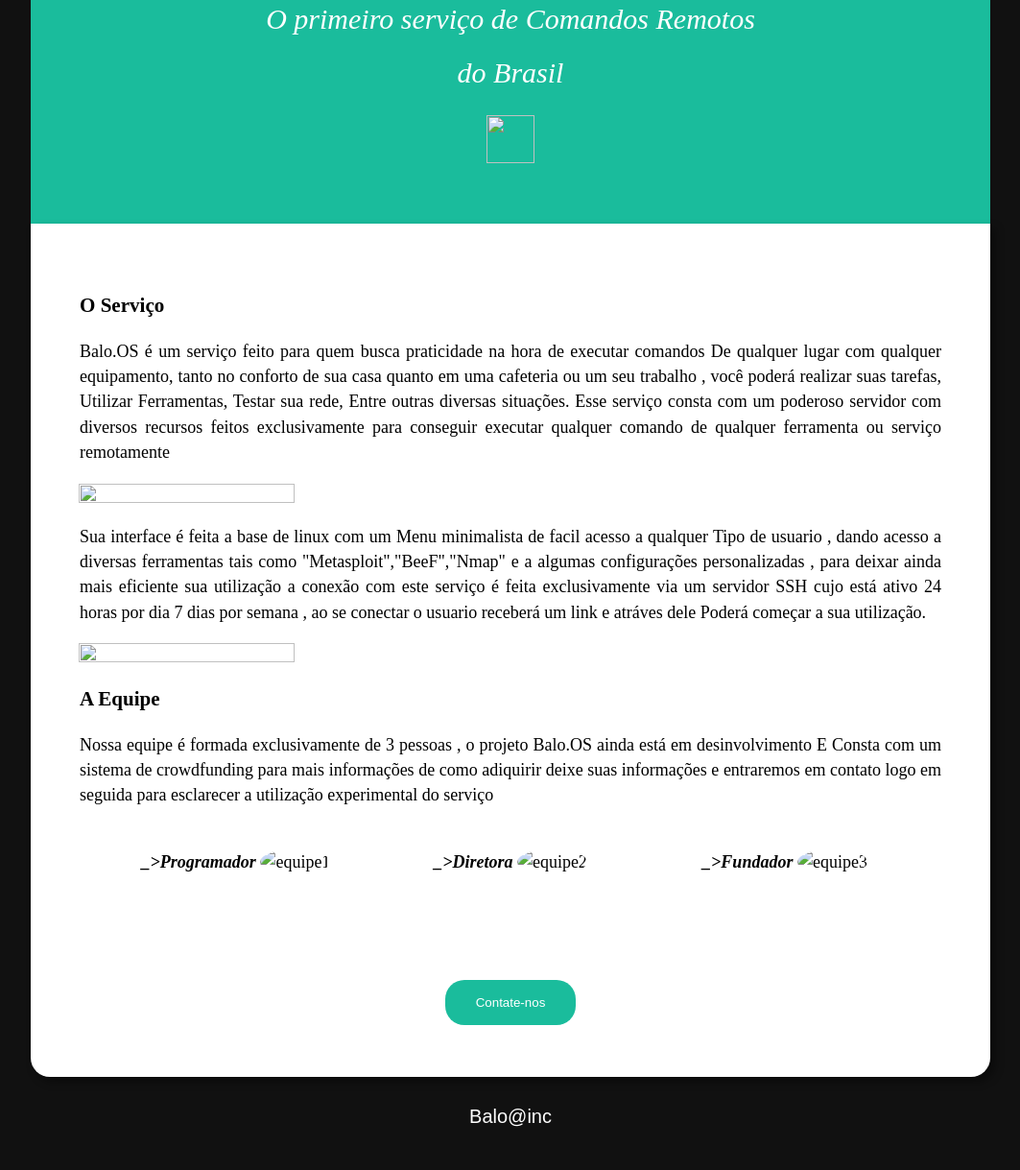
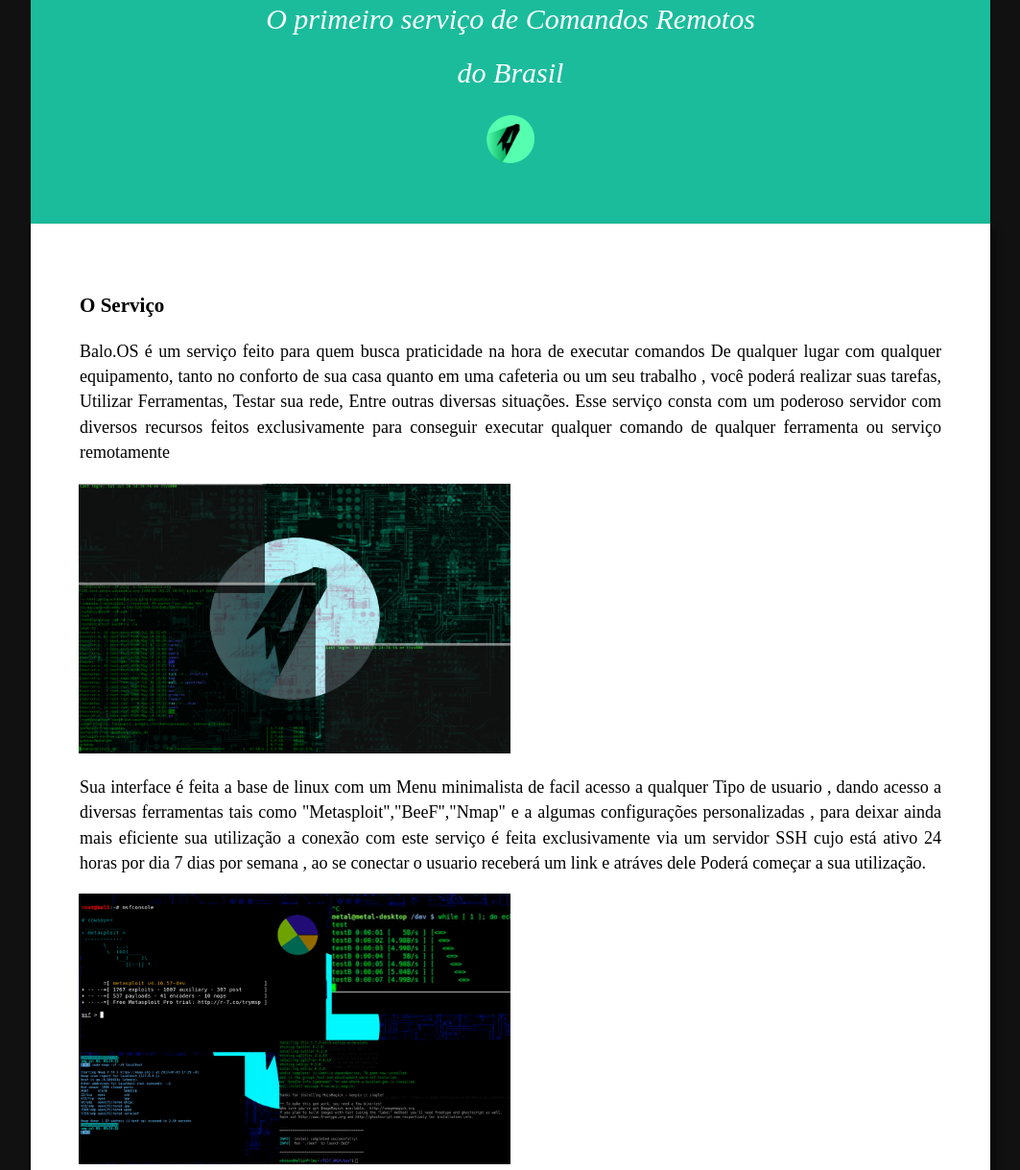
Before and after one commit to Balofoide/BalofoideOS, a plain HTML site: page index.html in a window 1280 px wide. Shown: the part 160-1379 px from the top of the page at 96% size, without its empty margins (108-1171 px from the left). Drawn offline with Linux system fonts and the light colour scheme; the site is published under a folder, as on GitHub Pages, so addresses that start at the root find nothing.

Commit message:
Update index.html

```diff
--- a/index.html
+++ b/index.html
@@ -13,7 +13,7 @@
        <h1>Balo.OS</h1>
         <p><i> O primeiro serviço de Comandos Remotos </i></p>
         <p> <i>do Brasil</i></p>
-        <img id="logo" src="/img/logo.png">
+        <img id="logo" src="img/logo.png">
       </div>
     <section>
     <div class="texto">
@@ -33,7 +33,7 @@
     </div>
     <div id="img">
        <div>
-        <img id="produto"src="/img/produto.png">
+        <img id="produto"src="img/produto.png">
        </div>
     </div>
     <div class="texto">
@@ -50,7 +50,7 @@
            </div>
            <div id="img">
             <div>
-             <img id="produto"src="/img/produto2.png">
+             <img id="produto"src="img/produto2.png">
             </div>
          </div>
 
@@ -66,17 +66,17 @@
         <div class="row">
             <div class="column">
               <i><b>_>Programador</b></i>
-              <img src="/img/equipe4.png" alt="equipe1" class="equipe" >
+              <img src="img/equipe4.png" alt="equipe1" class="equipe" >
             </div>
 
             <div class="column">
             <i><b>_>Diretora </b></i>
-              <img src="/img/equipe5.png" alt="equipe2"class="equipe" >
+              <img src="img/equipe5.png" alt="equipe2"class="equipe" >
             </div>
 
             <div class="column">
               <i><b>  _>Fundador </b></i>
-              <img src="/img/equipe3.png" alt="equipe3" class="equipe" >
+              <img src="img/equipe3.png" alt="equipe3" class="equipe" >
             </div>
 
           </div>
```
